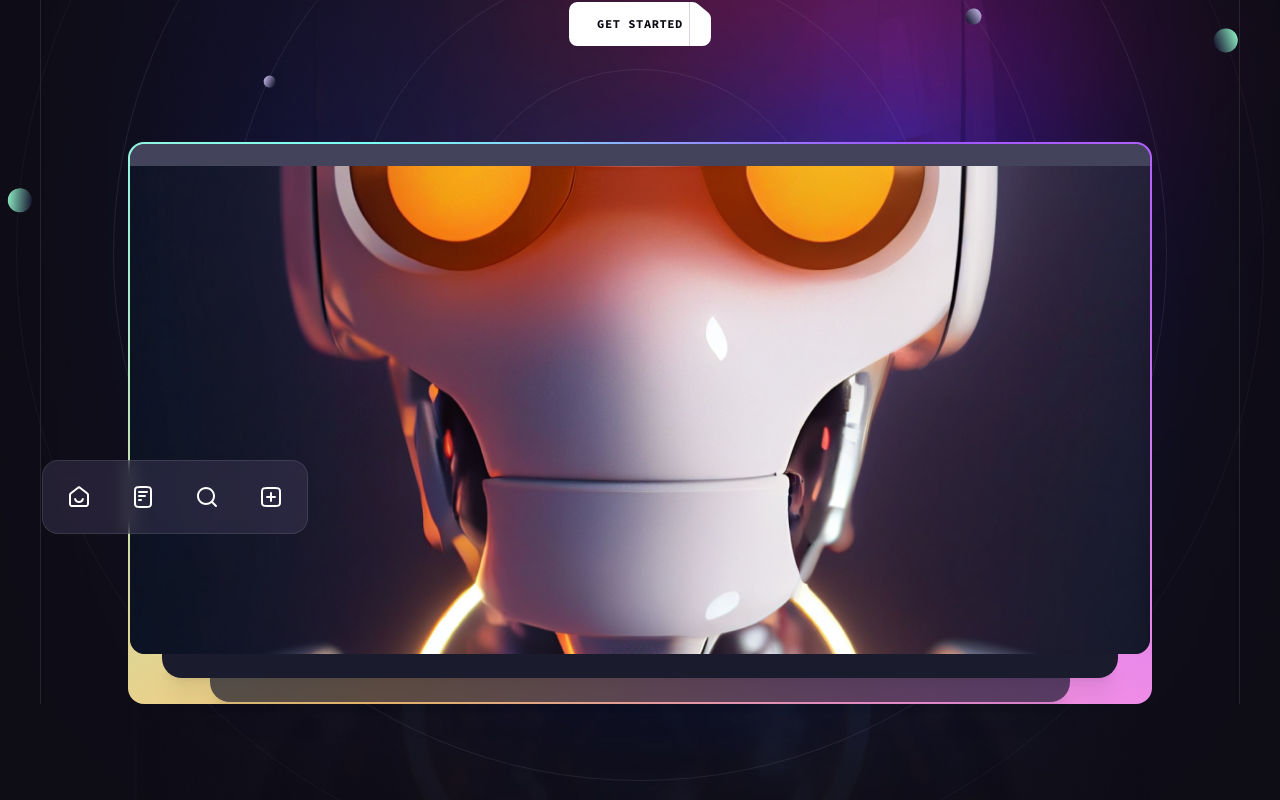
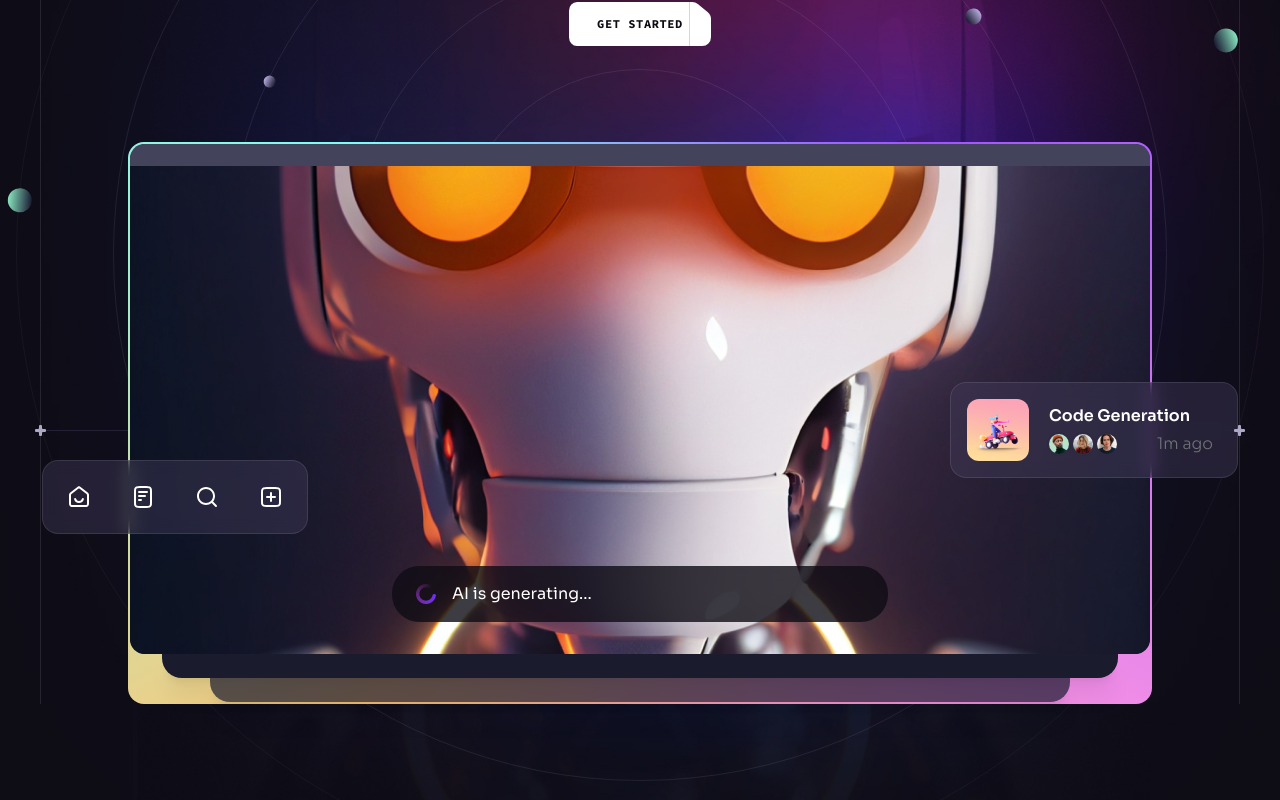
Before and after one commit to Lorycaste98/brainwave, a React (Vite) app: page / in a window 1280 px wide. Shown: the part 538-1338 px from the top of the page. Built offline with nearby package versions, Linux system fonts and the light colour scheme.

Commit message:
aggiornato sezione hero con due nuovi componenti (Generating e Notification)

```diff
--- /dev/null
+++ b/src/components/Generating.jsx
@@ -0,0 +1,12 @@
+import { loading } from "../assets";
+
+const Generating = ({ className }) => {
+  return (
+    <div className={`flex items-center h-[3.5rem] px-6 bg-n-8/80 rounded-[1.7rem] ${className || ""} text-base`}>
+      <img src={loading} alt="Loading" className="w-5 h-5 mr-4" />
+      AI is generating...
+    </div>
+  );
+};
+
+export default Generating;
--- a/src/components/Hero.jsx
+++ b/src/components/Hero.jsx
@@ -5,6 +5,8 @@
 import { heroIcons } from "../constants";
 import { ScrollParallax } from "react-just-parallax";
 import { useRef } from "react";
+import Generating from "./Generating";
+import Notification from "./Notification";
 
 const Hero = () => {
   const parallaxRef = useRef(null);
@@ -53,6 +55,8 @@
                   alt="AI"
                 />
 
+                <Generating className="absolute left-4 right-4 bottom-5 md:left-1/2 md:right-auto md:bottom-8 md:w-[31rem] md:-translate-x-1/2" />
+
                 <ScrollParallax isAbsolutelyPositioned>
                   <ul className="hidden absolute -left-[5.5rem] bottom-[7.5rem] px-1 py-1 bg-n-9/40 backdrop-blur border border-n-1/10 rounded-2xl xl:flex">
                     {heroIcons.map((icon, index) => (
@@ -61,6 +65,13 @@
                       </li>
                     ))}
                   </ul>
+                </ScrollParallax>
+
+                <ScrollParallax isAbsolutelyPositioned>
+                  <Notification
+                    className="hidden absolute -right-[5.5rem] bottom-[11rem] w-[18rem] xl:flex"
+                    title="Code Generation"
+                  />
                 </ScrollParallax>
               </div>
             </div>
@@ -75,6 +86,8 @@
           <BackgroundCircles />
         </div>
       </div>
+
+      <BottomLine />
     </Section>
   );
 };
--- /dev/null
+++ b/src/components/Notification.jsx
@@ -0,0 +1,31 @@
+import { notification1 } from "../assets";
+import { notificationImages } from "../constants";
+
+const Notification = ({ title, className }) => {
+  return (
+    <div
+      className={`${
+        className || ""
+      } flex items-center p-4 pr-6 bg-n-9/40 backdrop-blur border border-n-1/10 rounded-2xl gap-5`}
+    >
+      <img src={notification1} width={62} height={62} alt="image" className="rounded-xl" />
+      <div className="flex-1">
+        <h6 className="mb-1 font-semibold text-base">{title}</h6>
+
+        <div className="flex items-center justify-between">
+          <ul className="flex -m-0.5">
+            {notificationImages.map((item, i) => (
+              <li key={i} className="flex w-6 h-6 border-2 border-n-12 rounded-full overflow-hidden">
+                <img src={item} alt={item} className="w-full" width={20} height={20} />
+              </li>
+            ))}
+          </ul>
+
+          <div className="body-2 text-n-13">1m ago</div>
+        </div>
+      </div>
+    </div>
+  );
+};
+
+export default Notification;
```
